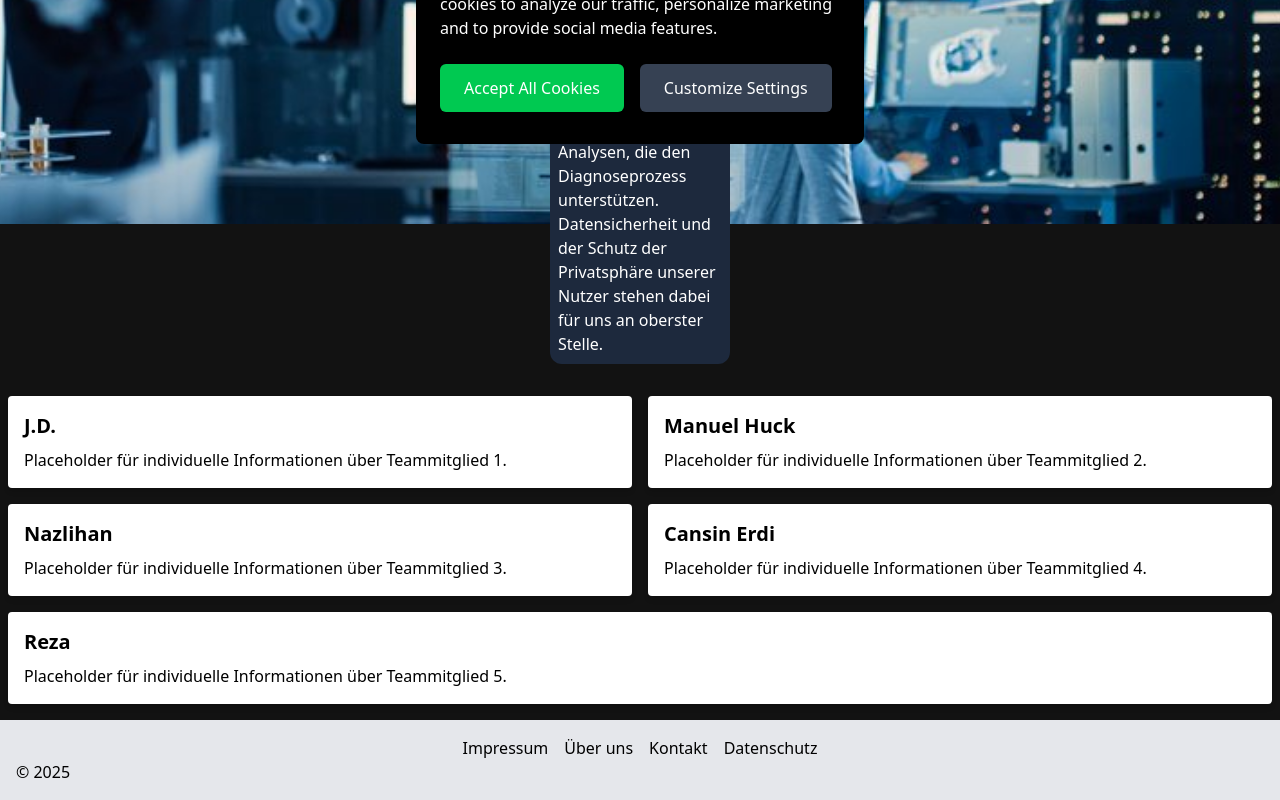
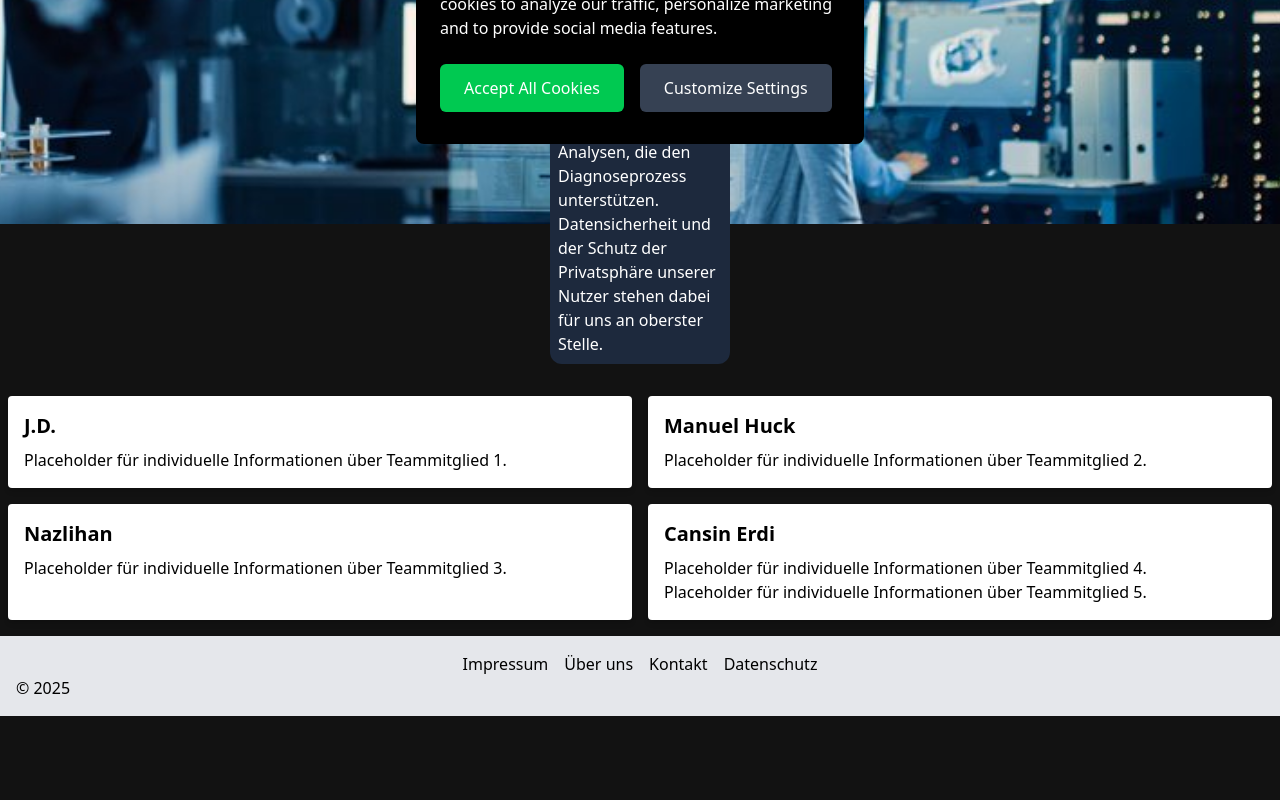
Before and after one commit to AI-Health-Image/AI-Health-Image, a React (Vite) app in the folder frontend/: page /about in a window 1280 px wide. Shown: the part 576-1376 px from the top of the page. After the commit the page ends 1292 px from the top, so only its background shows below. Built offline with nearby package versions, Linux system fonts and the light colour scheme.

Commit message:
updated team member

```diff
--- a/frontend/src/pages/AboutPage.jsx
+++ b/frontend/src/pages/AboutPage.jsx
@@ -39,9 +39,7 @@ function AboutPage() {
             <p>
               Placeholder für individuelle Informationen über Teammitglied 4.
             </p>
-          </div>
-          <div className="bg-white p-4 rounded shadow-md col-span-2">
-            <h3 className="text-xl font-bold mb-2">Reza</h3>
+
             <p>
               Placeholder für individuelle Informationen über Teammitglied 5.
             </p>
```
